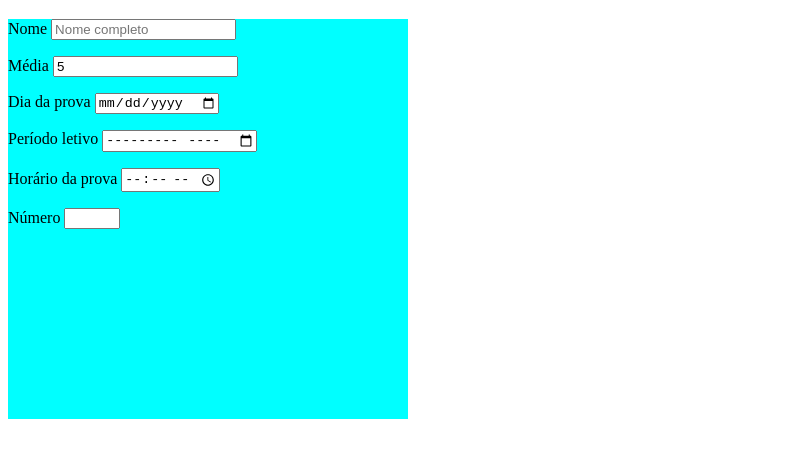
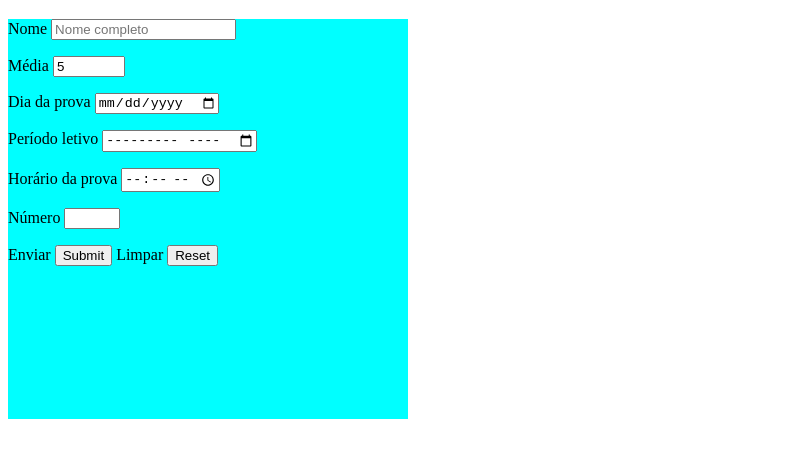
Before and after one commit to Luizadebrito/HTML-CSS, a plain HTML site: page exercicios/ex25/form003.html in a window 1280 px wide. Shown: the part 61-518 px from the top of the page, without its empty margins (0-803 px from the left). Drawn offline with Linux system fonts and the light colour scheme.

Commit message:
changes-form

```diff
--- a/exercicios/ex25/form003.html
+++ b/exercicios/ex25/form003.html
@@ -23,7 +23,7 @@
 
         <p>
             <label for="imedia">Média</label>
-            <input type="number" name="media" id="imedia" minlength="0" maxlength="10" placeholder="0 a 10" size="15" step="0.1" value="5" required>
+            <input type="number" name="media" id="imedia" min="0" max="10" placeholder="0 a 10" size="15" step="0.1" value="5" required>
         </p>
         <p>
             <label for="idia">Dia da prova</label>
@@ -42,6 +42,14 @@
             <label for="inumber">Número</label>
             <input type="number" name="number" id="inumber" min="0" max="11">
         </p>
+
+        <p>
+            <label for="isub">Enviar</label>
+            <input type="submit" name="submit" id="isub">
+
+            <label for="ires">Limpar</label>
+            <input type="reset" name="reset" id="ires">
+        </p>
     </form>
 </body>
 </html>
```
